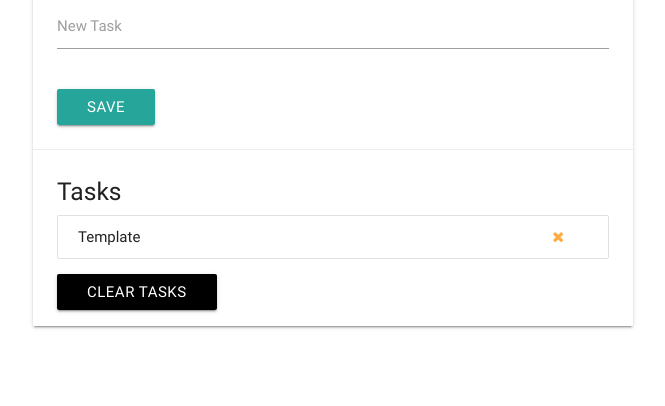
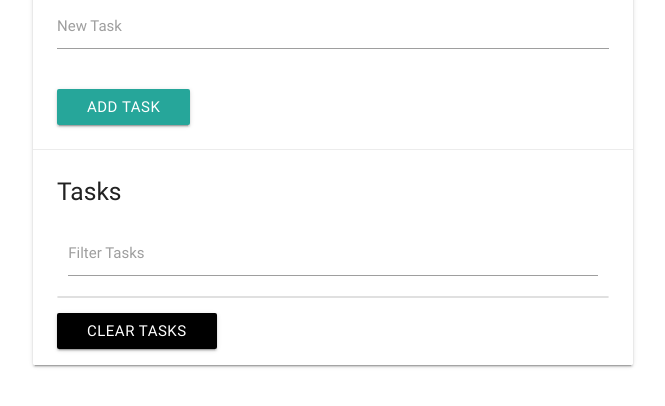
Before and after one commit to Finixzz/TaskList, a plain HTML site: page index.html in a window 1280 px wide. Shown: the part 184-590 px from the top of the page, without its empty margins (307-972 px from the left). Drawn offline with nearby package versions, Linux system fonts and the light colour scheme.

Commit message:
Added filter tasks input field

```diff
--- a/index.html
+++ b/index.html
@@ -15,28 +15,26 @@
             <div class="col s12">
               <div id="main" class="card">
                 <div class="card-content">
-                  <span class="card-title">Task List</span>
+                 <span class="card-title">Task List</span>
                   <div class="row">
-                    <form id="task-form">
+                    <form id="task-form" >
                       <div class="input-field col s12">
-                        <input id="addedTask" type="text" name="task" id="task" value="" required>
+                        <input id="addedTask" type="text" name="task"  value=""  autocomplete="off">
                         <label for="task">New Task</label>
-                        <p id="valMessage"></p>
-                      </div>
-                  </div>
-                  <button id="saveBtn"class="btn" type="button">Save</button>
+                        <div id="warning"></div>
+                        </div>
+                     </div>
+                    <button id="addTaskBtn"class="btn" type="submit">Add task</button>
                   </form>
                 </div>
                 <div class="card-action">
                   <h5 id="task-title">Tasks</h5>
-                  <ul id="taskList" class="collection">
-                    <li class="collection-item">
-                      Template
-                      <a href="#" class="delete-item secondary-content">
-                        <i class="fa fa-remove"></i>
-                      </a>
-                    </li>
-                  </ul>
+                    <div class="input-field col s12">
+                        <input type="text" name="filter" id="filter">
+                        <label for="filter">Filter Tasks</label>
+                    </div>
+                    <ul id="taskList" class="collection">
+                    </ul>
                   <a class="clear-tasks btn black" href="">Clear Tasks</a>
                 </div>
               </div>
@@ -49,6 +47,7 @@
   integrity="sha256-DZAnKJ/6XZ9si04Hgrsxu/8s717jcIzLy3oi35EouyE="
   crossorigin="anonymous"></script>
   <script src="https://cdnjs.cloudflare.com/ajax/libs/materialize/0.100.2/js/materialize.min.js"></script>
+
   <script src="app.js"></script>
 </body>
 </html>
```
